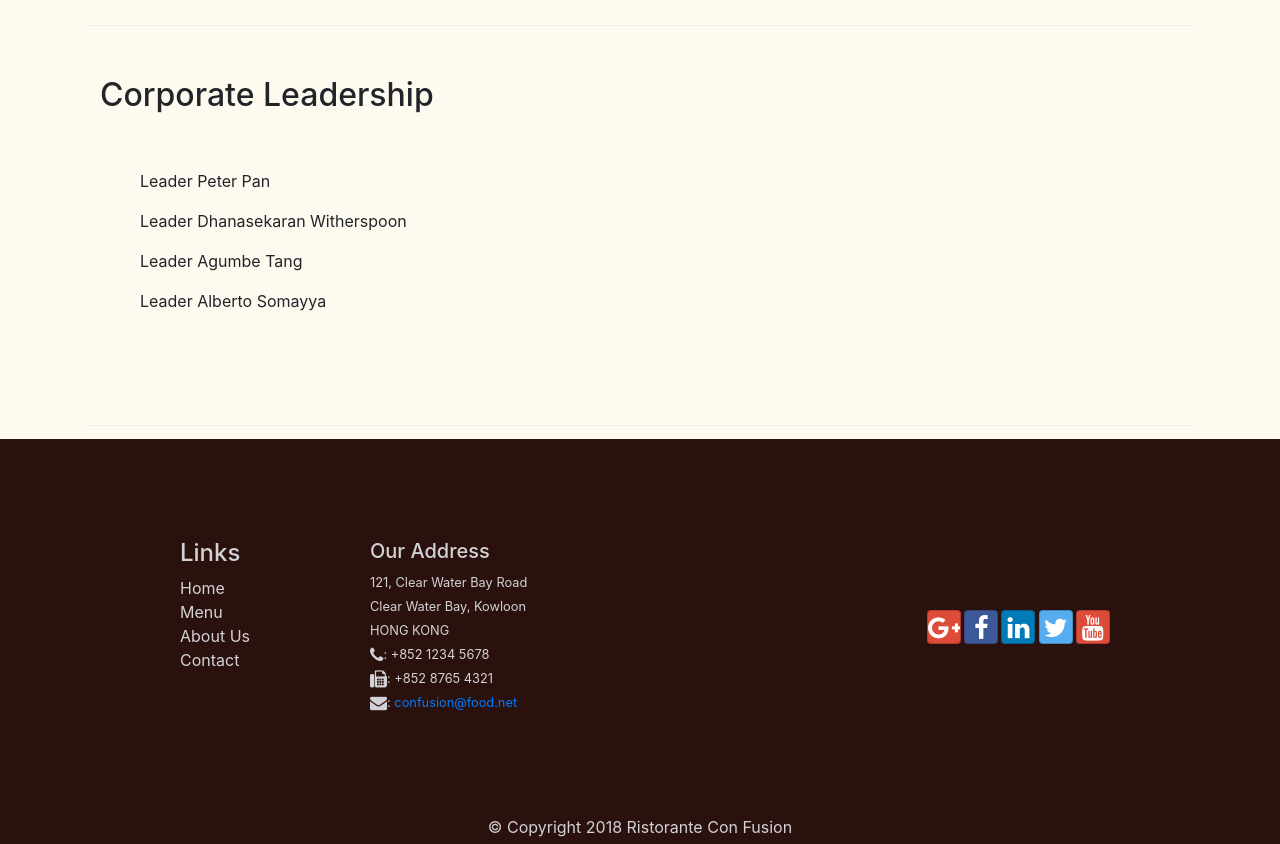
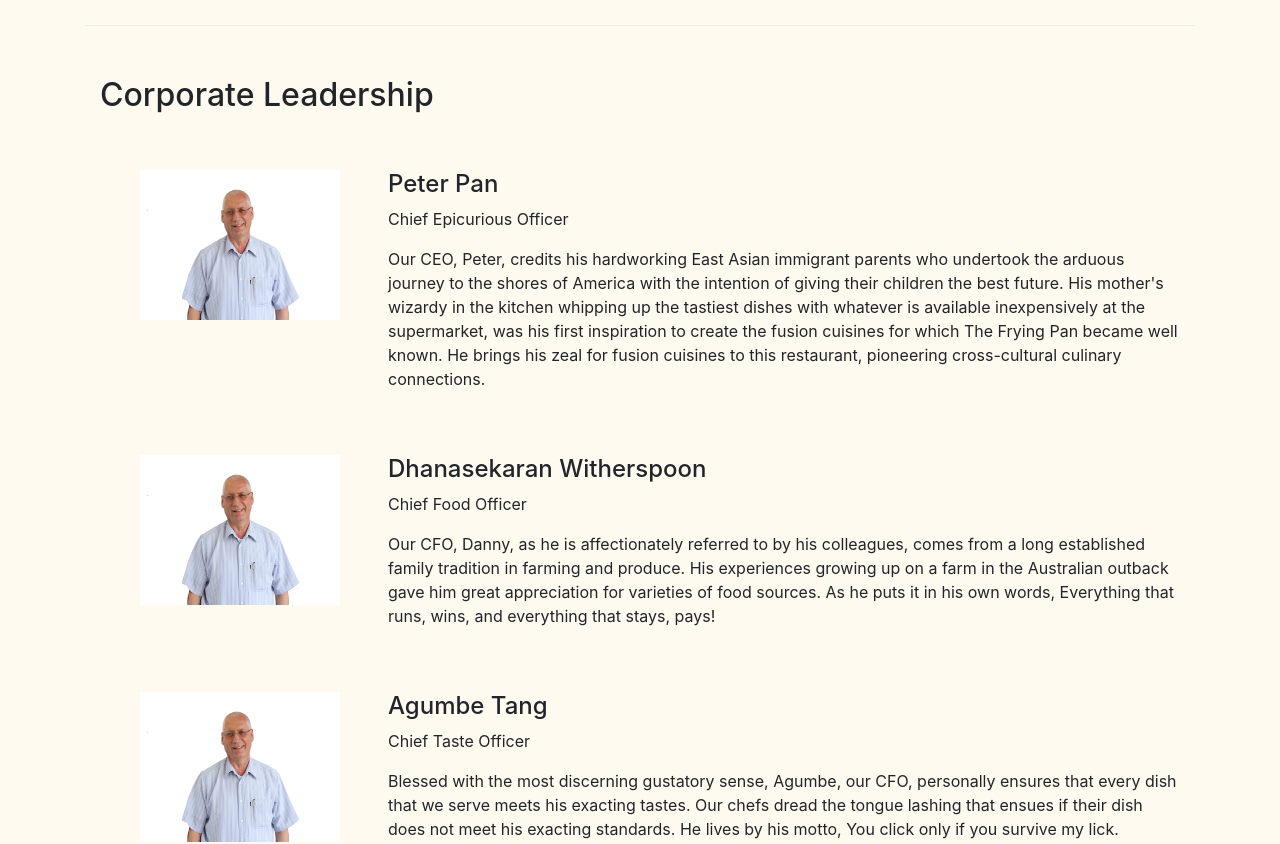
Before and after one commit to mubasherusman/coursera-react-learning, a React (Create React App) app in the folder confusion/: page /aboutus in a window 1280 px wide. Shown: the part 1020-1864 px from the top of the page. Built offline with nearby package versions, Linux system fonts and the light colour scheme.

Commit message:
Added About Us With Leaders Component

```diff
--- a/confusion/src/components/AboutUs.js
+++ b/confusion/src/components/AboutUs.js
@@ -1,17 +1,61 @@
-import React from 'react';
+import React, { Fragment } from 'react';
 import { Breadcrumb, BreadcrumbItem, Card, CardBody, CardHeader, Media } from 'reactstrap';
 import { Link } from 'react-router-dom';
 
+function RenderLeader({leader}){
+    if(leader !=null){
+        return (
+            <Media key={ leader.id} tag="li" className="mt-5">
+                <Media left top>
+                    <Media object src={leader.image} alt={leader.name} height="150" width="200" />
+                </Media>
+                <Media body className="ml-5">
+                    <Media heading>{leader.name}</Media>
+                    <p>{leader.designation}</p>
+                    <p>{leader.description}</p>
+                </Media>
+            </Media>
+        )
+    } else {
+        return(
+            <div></div>
+        );
+    }
+
+}
+
+function RenderLeaders({leaders}){
+    if(leaders != null ){
+        const leader = leaders.map(eachItem => {
+            return(
+                <RenderLeader leader={eachItem} />
+            )
+        });
+
+        return(
+            <Fragment>
+                <div className="col-12">
+                    <h2>Corporate Leadership</h2>
+                </div>
+                <div className="col-12">
+                    <Media list>
+                        {leader}
+                    </Media>
+                </div>
+            </Fragment>
+        );
+
+    } else {
+        return(
+            <div></div>
+        );
+    }
+}
+
 function About(props) {
 
-    const leaders = props.leaders.map((leader) => {
-        return (
-            <p>Leader {leader.name}</p>
-        );
-    });
-
     return(
-        <div className="container">
+        <div className="container" key="aboutus">
             <div className="row">
                 <Breadcrumb className="mt-2">
                     <BreadcrumbItem><Link to="/home">Home</Link></BreadcrumbItem>
@@ -61,14 +105,7 @@ function About(props) {
                 </div>
             </div>
             <div className="row row-content">
-                <div className="col-12">
-                    <h2>Corporate Leadership</h2>
-                </div>
-                <div className="col-12">
-                    <Media list>
-                        {leaders}
-                    </Media>
-                </div>
+                <RenderLeaders leaders={props.leaders} />
             </div>
         </div>
     );
--- a/confusion/src/components/ContactUs.js
+++ b/confusion/src/components/ContactUs.js
@@ -4,7 +4,7 @@ import {Link} from 'react-router-dom';
 
 function Contact(props) {
     return(
-        <div className="container">
+        <div className="container" key="contactus">
             <div className="row">
                 <Breadcrumb className="mt-2">
                     <BreadcrumbItem><Link to="/home">Home</Link></BreadcrumbItem>
--- a/confusion/src/components/DishDetail.js
+++ b/confusion/src/components/DishDetail.js
@@ -6,7 +6,7 @@ import {Link} from 'react-router-dom';
 function RenderDish({dish}) {
     if (dish != null) {
         return(
-            <Card>
+            <Card key={dish.id}>
                 <CardImg top src={dish.image} alt={dish.name} />
                 <CardBody>
                     <CardTitle>{dish.name}</CardTitle>
@@ -40,7 +40,7 @@ function RenderComments({comments}) {
         });
 
         return(
-            <Fragment>
+            <Fragment key="comments">
                 <h4>Comments</h4>
                 <ul className="list-unstyled">
                     {commentSection}
@@ -57,7 +57,7 @@ function RenderComments({comments}) {
 
 const DishDetail = (props) => {
     return (
-        <div className="container">
+        <div className="container" key={props.selectedDish.name}>
             <div className="row">
                 <Breadcrumb className="mt-2">
                     <BreadcrumbItem><Link to="/home">Home</Link></BreadcrumbItem>
--- a/confusion/src/components/Home.js
+++ b/confusion/src/components/Home.js
@@ -19,7 +19,7 @@ const RenderCard = ({item, classNamePar}) => {
 
 function Home(props) {
     return(
-        <div className="container">
+        <div className="container" key="home">
             <div className="row align-items-start">
                 <div className="col-12 col-md m-2">
                     <RenderCard item={props.dish} classNamePar={''} />
--- a/confusion/src/components/MainComponent.js
+++ b/confusion/src/components/MainComponent.js
@@ -31,6 +31,11 @@ class Main extends Component {
             <Fragment>
                 <Header />
                 <Switch>
+                    {   /* There is not performance different between component and render prop,
+                       If you are using component={AppComponent} directly,
+                       If you want to assign some props to AppComponent,
+                       use render={() => <AppComponent {...props}/> }
+                       instead of component={() => <AppComponent {...props}/> } */}
                     <Route exact path="/home" render={() => <Home
                         dish={this.state.dishes.filter(d => d.featured)[0]}
                         promotion={this.state.promotions.filter(f => f.featured)[0]}
@@ -45,7 +50,7 @@ class Main extends Component {
                         />
                     )} />
                     <Route exact path="/contactus" component={Contact} />
-                    <Route exact path="/aboutus" component={() => <About leaders={this.state.leaders} />} />
+                    <Route exact path="/aboutus" render={() => <About leaders={this.state.leaders} />} />
                     <Redirect to="/home" />
                 </Switch>
                 <Footer />
--- a/confusion/src/components/Menu.js
+++ b/confusion/src/components/Menu.js
@@ -26,7 +26,7 @@ const Menu = (props) => {
     });
 
     return(
-        <div className="container">
+        <div className="container" key="menu">
             <div className="row">
                 <Breadcrumb className="mt-2">
                     <BreadcrumbItem><NavLink to="/home">Home</NavLink></BreadcrumbItem>
```
